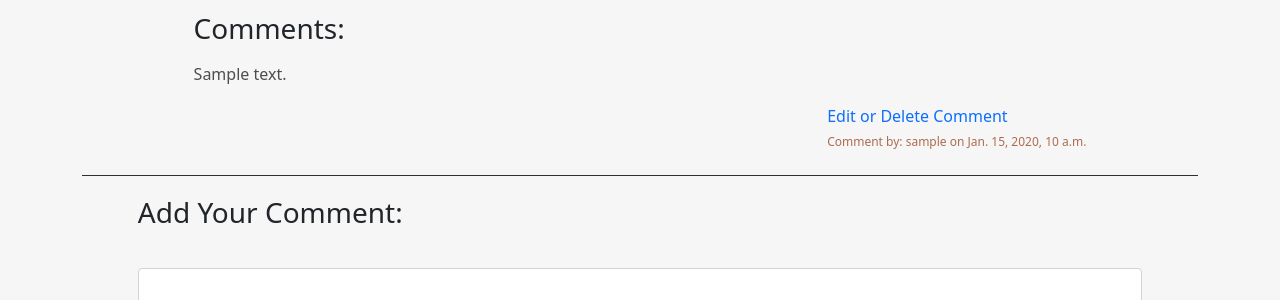
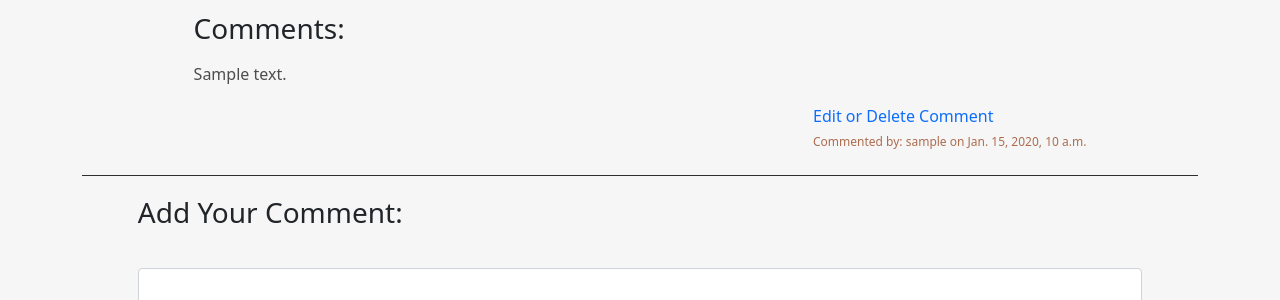
Before and after one commit to farzamgt/photoBlog, a Django app: page /posts/post/1/ in a window 1280 px wide. Shown: the part 977-1277 px from the top of the page. Run offline with Django 5.2, Linux system fonts and the light colour scheme; a user stored in the database is signed in; tables that the repository leaves empty hold one stand-in row (values such as "Sample post"); grey boxes marked "Sample" are stand-in pictures.

Commit message:
update readme.md

```diff
--- a/photoBlog/templates/posts/post_detail.html
+++ b/photoBlog/templates/posts/post_detail.html
@@ -32,7 +32,7 @@
                         {% if comment.author == user %}
                             <a href="{% url 'edit_comment' comment.id %}">Edit or Delete Comment</a>
                         {% endif %}
-                        <p class="content-info">Comment by: {{ comment.author }} on {{ comment.created_at }}</p>
+                        <p class="content-info">Commented by: {{ comment.author }} on {{ comment.created_at }}</p>
                     </div>
                     {% if not forloop.last %}
                         <span class="separator"></span>
```
Also changed, not shown: README.md.
